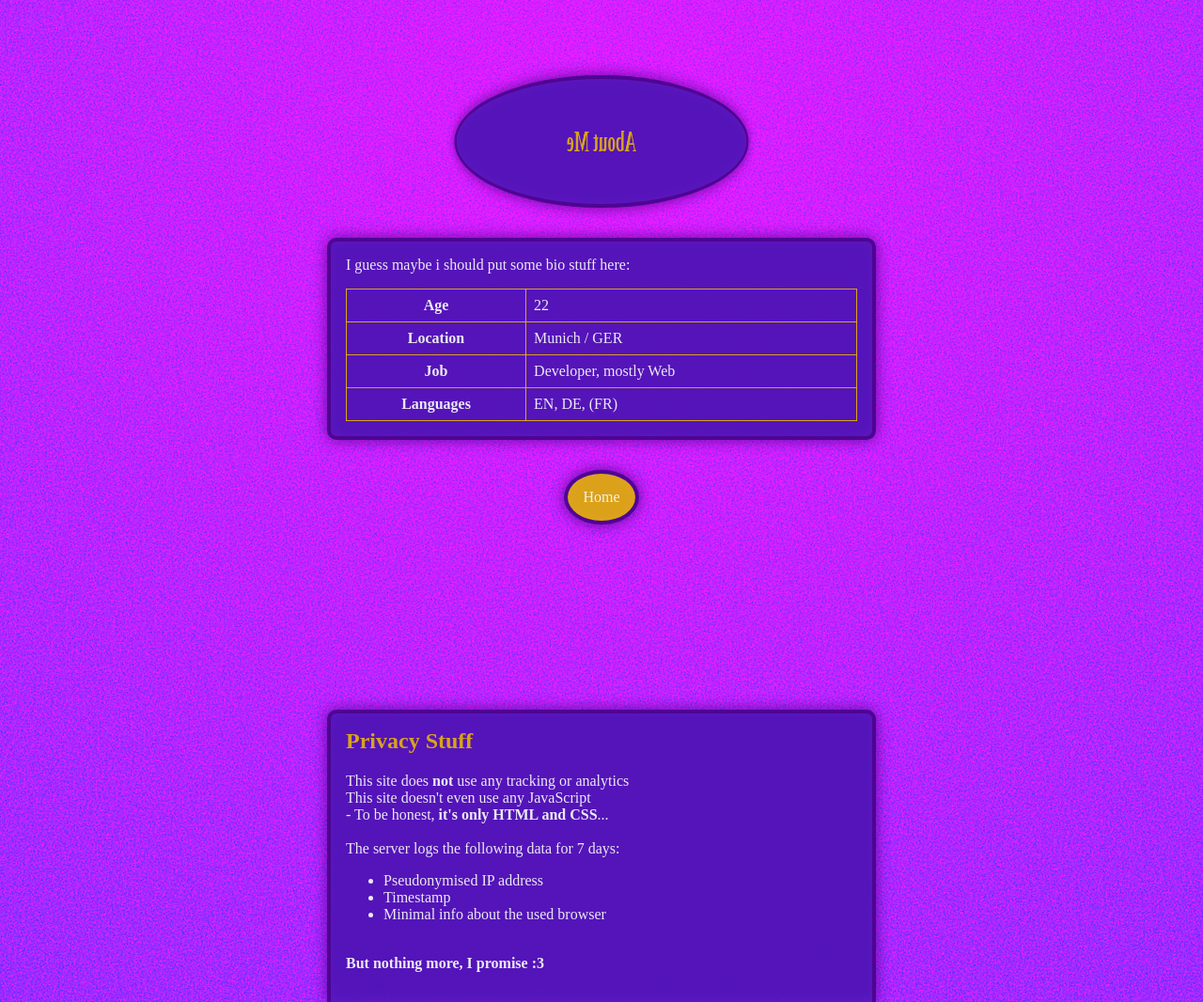
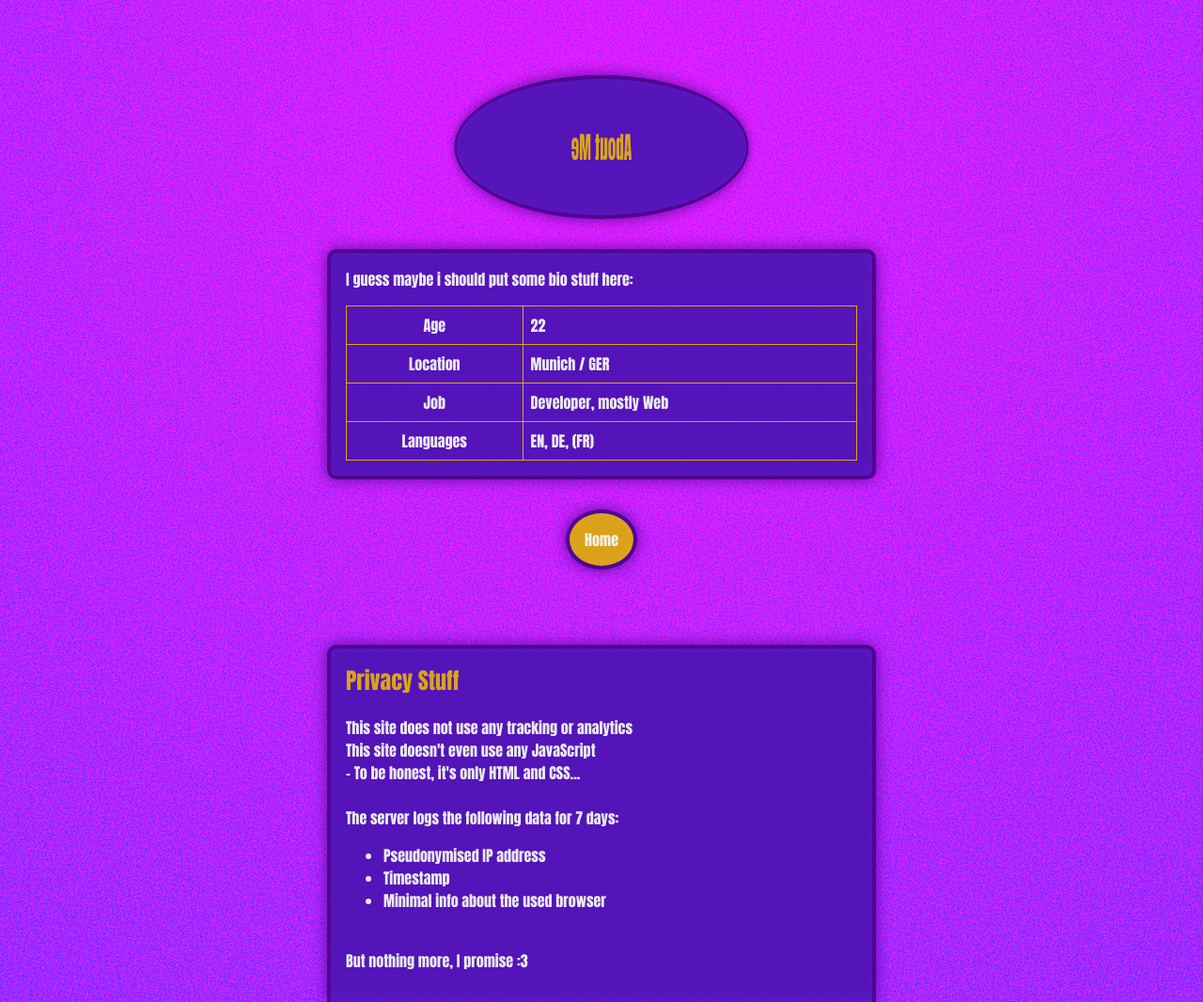
Before and after one commit to djstini/website, a PHP site: page /about-me.html in a window 1280 px wide. Shown: the whole page at 94% size. Run offline with PHP 8.4, Linux system fonts and the light colour scheme; some web fonts are replaced.

Commit message:
feat(font): added Dotfont

```diff
--- a/style.css
+++ b/style.css
@@ -1,8 +1,15 @@
+@font-face {
+  font-family: "Dotfont";
+  src: url("media/dotfont.ttf");
+}
+
 html {
   width: 100%;
   height: 100%;
   display: flex;
   justify-content: center;
+  font-family: "Dotfont", Impact, Haettenschweiler, "Arial Narrow Bold",
+    sans-serif;
 }
 
 body {
```
Also changed, not shown: 1 other file.
